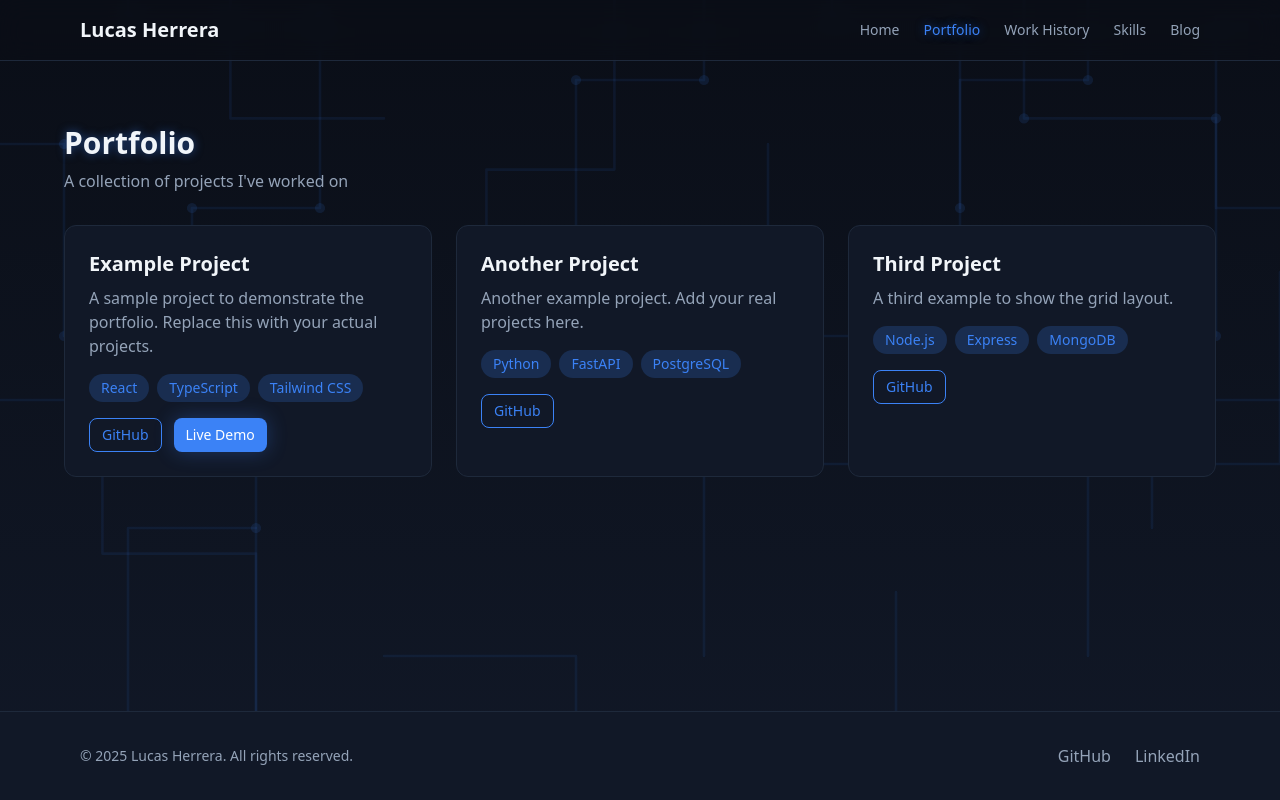
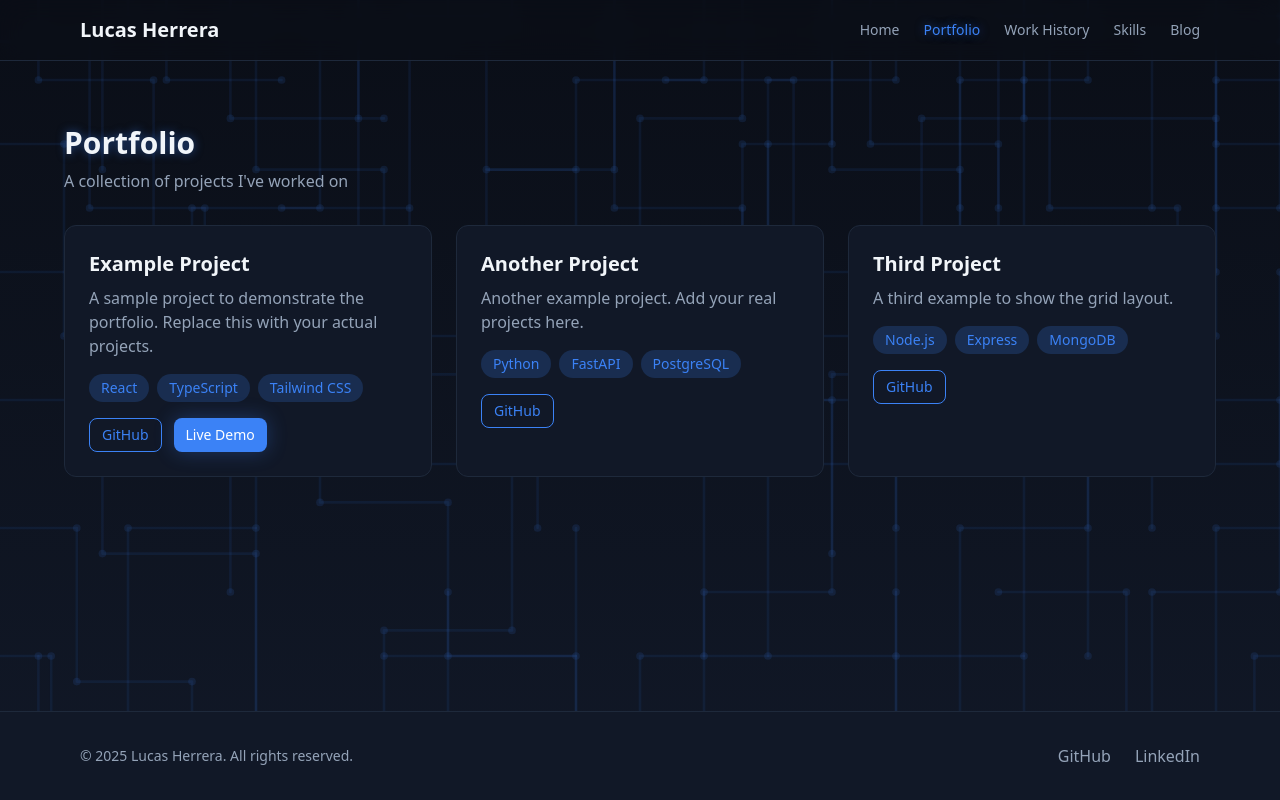
Before and after one commit to thelonemelody/lucas-herrera-web, a React (Vite) app: page /lucas-herrera-web/portfolio in a window 1280 px wide. Built offline with nearby package versions, Linux system fonts and the light colour scheme.

Commit message:
Updated to have more, slower, and more random dots, and got the spawn rate to be what I wanted.

```diff
--- a/src/components/background/CircuitBackground.tsx
+++ b/src/components/background/CircuitBackground.tsx
@@ -1,27 +1,144 @@
 export function CircuitBackground() {
-  // Define multiple circuit paths that look like organic PCB traces
-  const circuitPaths = [
-    // Left side circuits
+  // Helper to reverse a path direction
+  const reversePath = (path: string): string => {
+    const points: { x: number; y: number }[] = [];
+    const commands = path.match(/[ML]\s*-?\d+\s+-?\d+/g) || [];
+    commands.forEach((cmd) => {
+      const nums = cmd.match(/-?\d+/g);
+      if (nums && nums.length >= 2) {
+        points.push({ x: parseInt(nums[0]), y: parseInt(nums[1]) });
+      }
+    });
+    points.reverse();
+    return points.map((p, i) => `${i === 0 ? 'M' : 'L'} ${p.x} ${p.y}`).join(' ');
+  };
+
+  // Define circuit paths - messy Factorio-style spaghetti
+  const basePaths = [
+    // === Left region ===
     "M -50 100 L 100 100 L 100 200 L 250 200 L 250 350 L 150 350 L 150 500",
     "M -50 300 L 50 300 L 50 450 L 200 450 L 200 600 L 100 600 L 100 750",
     "M 80 -50 L 80 150 L 180 150 L 180 280 L 300 280",
-    // Center circuits
+    "M -50 500 L 80 500 L 80 620 L 200 620 L 200 780",
+    "M -50 150 L 30 150 L 30 250 L 120 250 L 120 380",
+    "M 50 -50 L 50 80 L 150 80 L 150 180 L 80 180 L 80 320",
+    "M -50 400 L 100 400 L 100 520 L 180 520 L 180 650",
+    "M 20 -50 L 20 120 L 130 120 L 130 250 L 220 250",
+    "M -50 220 L 70 220 L 70 350 L 160 350 L 160 480 L 90 480",
+    "M 100 -50 L 100 60 L 200 60 L 200 150 L 280 150 L 280 280",
+    "M -50 600 L 60 600 L 60 720 L 150 720 L 150 850",
+    "M 30 700 L 30 800 L 120 800 L 120 900 L 200 900",
+    "M -50 700 L 40 700 L 40 820 L 130 820 L 130 950",
+
+    // === Center-left region ===
+    "M 250 -50 L 250 100 L 350 100 L 350 220 L 280 220 L 280 380",
+    "M 300 -50 L 300 80 L 400 80 L 400 200 L 320 200 L 320 350",
+    "M 350 -50 L 350 180 L 480 180 L 480 320 L 380 320 L 380 480",
+    "M 200 200 L 200 320 L 300 320 L 300 450 L 380 450",
+    "M 280 100 L 280 200 L 380 200 L 380 320 L 450 320",
+    "M 220 350 L 320 350 L 320 480 L 420 480 L 420 600",
+    "M 250 450 L 250 580 L 350 580 L 350 700 L 450 700",
+    "M 300 550 L 400 550 L 400 680 L 300 680 L 300 800",
+    "M 350 650 L 350 780 L 450 780 L 450 900 L 350 900",
+    "M 280 750 L 380 750 L 380 880 L 280 880 L 280 1000",
+
+    // === Center region ===
     "M 400 -50 L 400 100 L 550 100 L 550 250 L 450 250 L 450 400 L 600 400",
     "M 500 -50 L 500 80 L 650 80 L 650 200 L 750 200 L 750 350",
     "M 600 300 L 600 450 L 700 450 L 700 550 L 550 550 L 550 700",
-    // Right side circuits
+    "M 450 -50 L 450 120 L 580 120 L 580 280 L 500 280 L 500 420",
+    "M 550 -50 L 550 150 L 650 150 L 650 300 L 580 300 L 580 450",
+    "M 480 200 L 480 350 L 580 350 L 580 500 L 680 500",
+    "M 520 250 L 620 250 L 620 400 L 720 400 L 720 550",
+    "M 600 -50 L 600 100 L 700 100 L 700 250 L 600 250 L 600 400",
+    "M 650 180 L 650 320 L 750 320 L 750 480 L 650 480 L 650 620",
+    "M 500 400 L 500 550 L 600 550 L 600 700 L 500 700 L 500 850",
+    "M 550 500 L 650 500 L 650 650 L 550 650 L 550 800 L 650 800",
+    "M 450 600 L 450 750 L 550 750 L 550 900 L 450 900 L 450 1050",
+    "M 600 700 L 700 700 L 700 850 L 600 850 L 600 1000",
+    "M 520 800 L 620 800 L 620 950 L 520 950",
+
+    // === Center-right region ===
+    "M 700 -50 L 700 120 L 800 120 L 800 280 L 720 280 L 720 420",
+    "M 750 -50 L 750 80 L 850 80 L 850 200 L 780 200 L 780 350",
+    "M 680 150 L 680 300 L 780 300 L 780 450 L 700 450 L 700 600",
+    "M 720 200 L 820 200 L 820 350 L 920 350 L 920 500",
+    "M 800 250 L 800 400 L 900 400 L 900 550 L 800 550 L 800 700",
+    "M 750 450 L 850 450 L 850 600 L 750 600 L 750 750",
+    "M 700 550 L 700 700 L 800 700 L 800 850 L 700 850",
+    "M 780 650 L 880 650 L 880 800 L 780 800 L 780 950",
+    "M 720 750 L 720 900 L 820 900 L 820 1050",
+
+    // === Right region ===
     "M 900 -50 L 900 120 L 800 120 L 800 280 L 950 280 L 950 450",
     "M 1000 100 L 850 100 L 850 250 L 750 250 L 750 400 L 900 400 L 900 600",
     "M 1100 200 L 950 200 L 950 350 L 1050 350 L 1050 500 L 900 500",
-    // Bottom circuits
+    "M 1100 400 L 1000 400 L 1000 550 L 850 550 L 850 700",
+    "M 950 -50 L 950 100 L 1050 100 L 1050 250 L 950 250 L 950 400",
+    "M 1050 -50 L 1050 150 L 950 150 L 950 300 L 1100 300",
+    "M 1100 100 L 1000 100 L 1000 220 L 900 220 L 900 350",
+    "M 1000 -50 L 1000 80 L 1100 80 L 1100 200 L 1000 200 L 1000 350",
+    "M 1100 500 L 1000 500 L 1000 650 L 900 650 L 900 800",
+    "M 1050 600 L 950 600 L 950 750 L 1050 750 L 1050 900",
+    "M 1100 700 L 980 700 L 980 850 L 880 850 L 880 1000",
+    "M 1000 800 L 1100 800 L 1100 950",
+    "M 950 850 L 950 1000 L 1050 1000",
+
+    // === Bottom region ===
     "M 200 600 L 200 750 L 350 750 L 350 850 L 500 850",
     "M 700 650 L 700 800 L 550 800 L 550 950 L 400 950",
     "M 300 700 L 450 700 L 450 850 L 600 850 L 600 1000",
-    // Additional organic traces
-    "M -50 500 L 80 500 L 80 620 L 200 620 L 200 780",
-    "M 1100 400 L 1000 400 L 1000 550 L 850 550 L 850 700",
-    "M 350 -50 L 350 180 L 480 180 L 480 320 L 380 320 L 380 480",
+    "M 150 800 L 250 800 L 250 950 L 350 950 L 350 1100",
+    "M 400 850 L 400 1000 L 500 1000 L 500 1100",
+    "M 650 900 L 750 900 L 750 1050 L 850 1050",
+    "M 100 900 L 200 900 L 200 1050 L 300 1050",
+    "M 550 950 L 650 950 L 650 1100",
+    "M 800 950 L 900 950 L 900 1100",
   ];
+
+  // Reverse roughly half the paths for random direction distribution
+  // Use a deterministic pattern based on index for consistency
+  const circuitPaths = basePaths.map((path, index) => {
+    // Reverse paths where (index * 7) % 11 < 5 - gives ~45% reversed
+    const shouldReverse = (index * 7) % 11 < 5;
+    return shouldReverse ? reversePath(path) : path;
+  });
+
+  // Create a shuffled order for staggered appearance (deterministic pseudo-random)
+  // Using a better distribution to avoid clustering
+  const shuffledIndices: number[] = [];
+  const totalPaths = circuitPaths.length;
+  for (let i = 0; i < totalPaths; i++) {
+    // Use golden ratio to spread values evenly
+    const golden = 0.618033988749;
+    shuffledIndices.push(Math.floor(((i * golden) % 1) * totalPaths));
+  }
+  const appearanceOrder = shuffledIndices;
+
+  // Extract nodes from paths (endpoints and corners)
+  const extractNodes = (path: string): { x: number; y: number }[] => {
+    const nodes: { x: number; y: number }[] = [];
+    const commands = path.match(/[ML]\s*-?\d+\s+-?\d+/g) || [];
+    commands.forEach((cmd) => {
+      const nums = cmd.match(/-?\d+/g);
+      if (nums && nums.length >= 2) {
+        const x = parseInt(nums[0]);
+        const y = parseInt(nums[1]);
+        // Only add nodes that are within the viewbox
+        if (x >= 0 && x <= 1000 && y >= 0 && y <= 1000) {
+          nodes.push({ x, y });
+        }
+      }
+    });
+    return nodes;
+  };
+
+  // Get all unique nodes
+  const allNodes = circuitPaths.flatMap(extractNodes);
+  const uniqueNodes = allNodes.filter(
+    (node, index, self) =>
+      index === self.findIndex((n) => n.x === node.x && n.y === node.y)
+  );
 
   return (
     <div className="circuit-background">
@@ -42,45 +159,20 @@ export function CircuitBackground() {
           />
         ))}
 
-        {/* Junction nodes at path endpoints and corners */}
+        {/* Junction nodes */}
         <g className="circuit-nodes">
-          {/* Left side nodes */}
-          <circle cx="100" cy="100" r="4" />
-          <circle cx="100" cy="200" r="4" />
-          <circle cx="250" cy="200" r="4" />
-          <circle cx="250" cy="350" r="4" />
-          <circle cx="150" cy="350" r="4" />
-          <circle cx="50" cy="300" r="4" />
-          <circle cx="50" cy="450" r="4" />
-          <circle cx="200" cy="450" r="4" />
-          <circle cx="200" cy="600" r="4" />
-          {/* Center nodes */}
-          <circle cx="400" cy="100" r="4" />
-          <circle cx="550" cy="100" r="4" />
-          <circle cx="550" cy="250" r="4" />
-          <circle cx="450" cy="250" r="4" />
-          <circle cx="450" cy="400" r="4" />
-          <circle cx="600" cy="400" r="4" />
-          <circle cx="500" cy="80" r="4" />
-          <circle cx="650" cy="80" r="4" />
-          <circle cx="650" cy="200" r="4" />
-          <circle cx="750" cy="200" r="4" />
-          <circle cx="750" cy="350" r="4" />
-          {/* Right side nodes */}
-          <circle cx="900" cy="120" r="4" />
-          <circle cx="800" cy="120" r="4" />
-          <circle cx="800" cy="280" r="4" />
-          <circle cx="950" cy="280" r="4" />
-          <circle cx="950" cy="450" r="4" />
-          <circle cx="850" cy="100" r="4" />
-          <circle cx="850" cy="250" r="4" />
-          <circle cx="750" cy="400" r="4" />
-          <circle cx="900" cy="400" r="4" />
+          {uniqueNodes.map((node, index) => (
+            <circle key={`node-${index}`} cx={node.x} cy={node.y} r="3" />
+          ))}
         </g>
 
         {/* Animated electricity dots - multiple per path */}
         {circuitPaths.map((path, index) => {
-          const duration = 12 + (index % 3) * 6;
+          const duration = 25 + (index % 4) * 10;
+          // Use shuffled appearance order for random spawn locations
+          // Stagger by .9s between paths, and spread dots within each path
+          const spawnOrder = appearanceOrder[index];
+          const baseDelay = spawnOrder * .9;
           return [0, 1, 2].map((dotIndex) => (
             <circle
               key={`dot-${index}-${dotIndex}`}
@@ -90,7 +182,7 @@ export function CircuitBackground() {
               <animateMotion
                 dur={`${duration}s`}
                 repeatCount="indefinite"
-                begin={`${index * 1.5 + dotIndex * (duration / 3)}s`}
+                begin={`${baseDelay + dotIndex * (duration / 3)}s`}
               >
                 <mpath href={`#path-${index}`} />
               </animateMotion>
```
